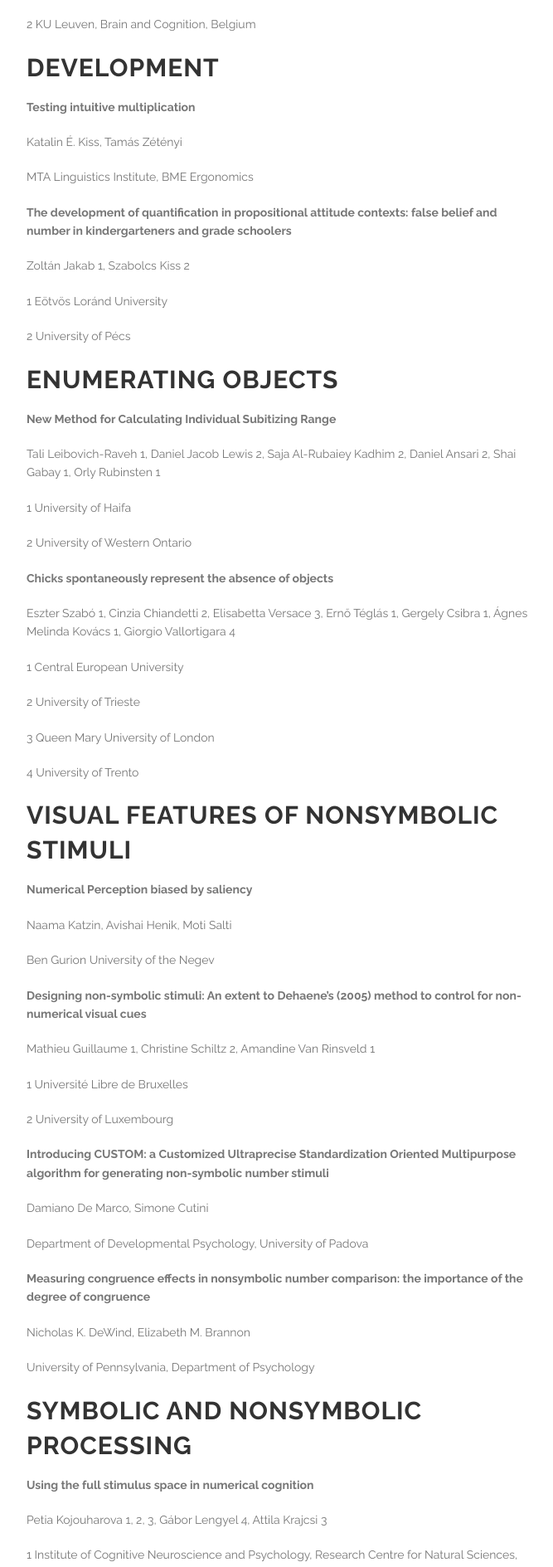
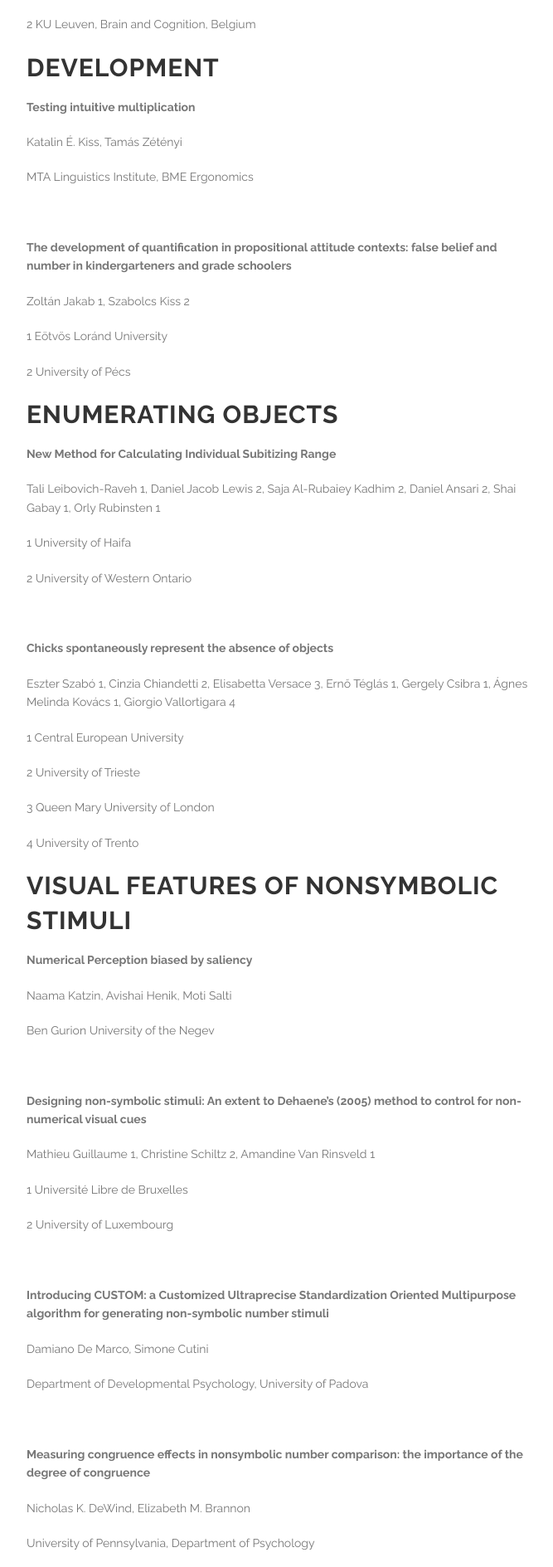
Before and after one commit to theNumberWorks/numberworks_website, a Jekyll site: the page built from numerical_cognition_methods_workshop_program.md, in a window 1280 px wide. Shown: the part 431-2320 px from the top of the page at 83% size, without its empty margins (63-730 px from the left). Built offline with Jekyll 4.4.1, drawn with Linux system fonts in a browser that asks for light colours.

Commit message:
workshop: add program

```diff
--- a/numerical_cognition_methods_workshop_program.md
+++ b/numerical_cognition_methods_workshop_program.md
@@ -4,7 +4,7 @@ title: Methods in Numerical Cognition Workshop
 ---
 
 <style>
-body {color: #777;}
+body {color: #777; margin-bottom: 0.0}
 </style>
 
 # [Methods in Numerical Cognition Workshop](numerical_cognition_methods_workshop)
@@ -31,6 +31,8 @@ Katalin É. Kiss, Tamás Zétényi
 
 MTA Linguistics Institute, BME Ergonomics
 
+<br>
+
 __The development of quantification in propositional attitude contexts: false belief and number in kindergarteners and grade schoolers__
 
 Zoltán Jakab 1, Szabolcs Kiss 2
@@ -49,6 +51,8 @@ Tali Leibovich-Raveh 1, Daniel Jacob Lewis 2, Saja Al-Rubaiey Kadhim 2, Daniel A
 1 University of Haifa
 
 2 University of Western Ontario
+
+<br>
 
 __Chicks spontaneously represent the absence of objects__
 
@@ -70,6 +74,8 @@ Naama Katzin, Avishai Henik, Moti Salti
 
 Ben Gurion University of the Negev
 
+<br>
+
 __Designing non-symbolic stimuli: An extent to Dehaene’s (2005) method to control for non-numerical visual cues__
 
 Mathieu Guillaume 1, Christine Schiltz 2, Amandine Van Rinsveld 1
@@ -78,11 +84,15 @@ Mathieu Guillaume 1, Christine Schiltz 2, Amandine Van Rinsveld 1
 
 2 University of Luxembourg
 
+<br>
+
 __Introducing CUSTOM: a Customized Ultraprecise Standardization Oriented Multipurpose algorithm for generating non-symbolic number stimuli__
 
 Damiano De Marco, Simone Cutini
 
 Department of Developmental Psychology, University of Padova
+
+<br>
 
 __Measuring congruence effects in nonsymbolic number comparison: the importance of the degree of congruence__
 
@@ -104,6 +114,8 @@ Petia Kojouharova 1, 2, 3, Gábor Lengyel 4, Attila Krajcsi 3
 
 4 Central European University
 
+<br>
+
 __Audiovisual approach for measuring symbolic and non-symbolic number processing__
 
 Mila Marinova 1, 2, Delphine Sasanguie 1, 2, Bert Reynvoet 1, 2
@@ -111,6 +123,8 @@ Mila Marinova 1, 2, Delphine Sasanguie 1, 2, Bert Reynvoet 1, 2
 1 Brain and Cognition, Faculty of Psychology and Educational Sciences, KU Leuven, 3000 Leuven, Belgium
 
 2 Faculty of Psychology and Educational Sciences, KU Leuven @Kulak, 8500 Kortrijk, Belgium
+
+<br>
 
 __Same or different? The ERP signatures of uni- and crossmodal integration of number words and Arabic digits.__
 
@@ -120,6 +134,8 @@ Ferenc Kemény 1, Sabrina Finke 1, Anna Steiner 1, Chiara Banfi 1, Corinna M. Pe
 
 2 Department of Psychology, University of York
 
+<br>
+
 __Understanding the Role of Language in Multiple Magnitude Representation Mechanisms: An fMRI Investigation__
 
 Sarit Ashkenazi 1, Yarden Gliksman 2, Avishai Henik 2
@@ -128,7 +144,10 @@ Sarit Ashkenazi 1, Yarden Gliksman 2, Avishai Henik 2
 
 2 Department of Psychology and Zlotowski Center for Neuroscience, Ben-Gurion University of the Negev, Israel
 
+<br>
+
 __What do numerical estimation tasks measure? Insights from calibration paradigms__
+
 Darren J. Yeo 1, 2 and Gavin R. Price 1
 
 1 Department of Psychology & Human Development, Peabody College, Vanderbilt University, United States
@@ -143,11 +162,15 @@ Carrie Georges
 
 University of Luxembourg
 
+<br>
+
 __Prevalence of Spatial-Numerical Associations: Bootstrapping approaches__
 
 Krzysztof Cipora
 
 Department of Psychology, University of Tuebingen, Germany; LEAD Graduate School & Research Network, University of Tuebingen, Germany
+
+<br>
 
 __Measuring interference effects in numerical cognition__
 
@@ -156,6 +179,8 @@ Gábor Lengyel 1, Attila Krajcsi 2
 1 Central European University
 
 2 Eötvös Loránd University
+
+<br>
 
 __A novel number-space mapping task: the direction, order and space (DOS) task__
 
```
Also changed, not shown: numerical_cognition_methods_workshop.md (+14 -7 lines).
